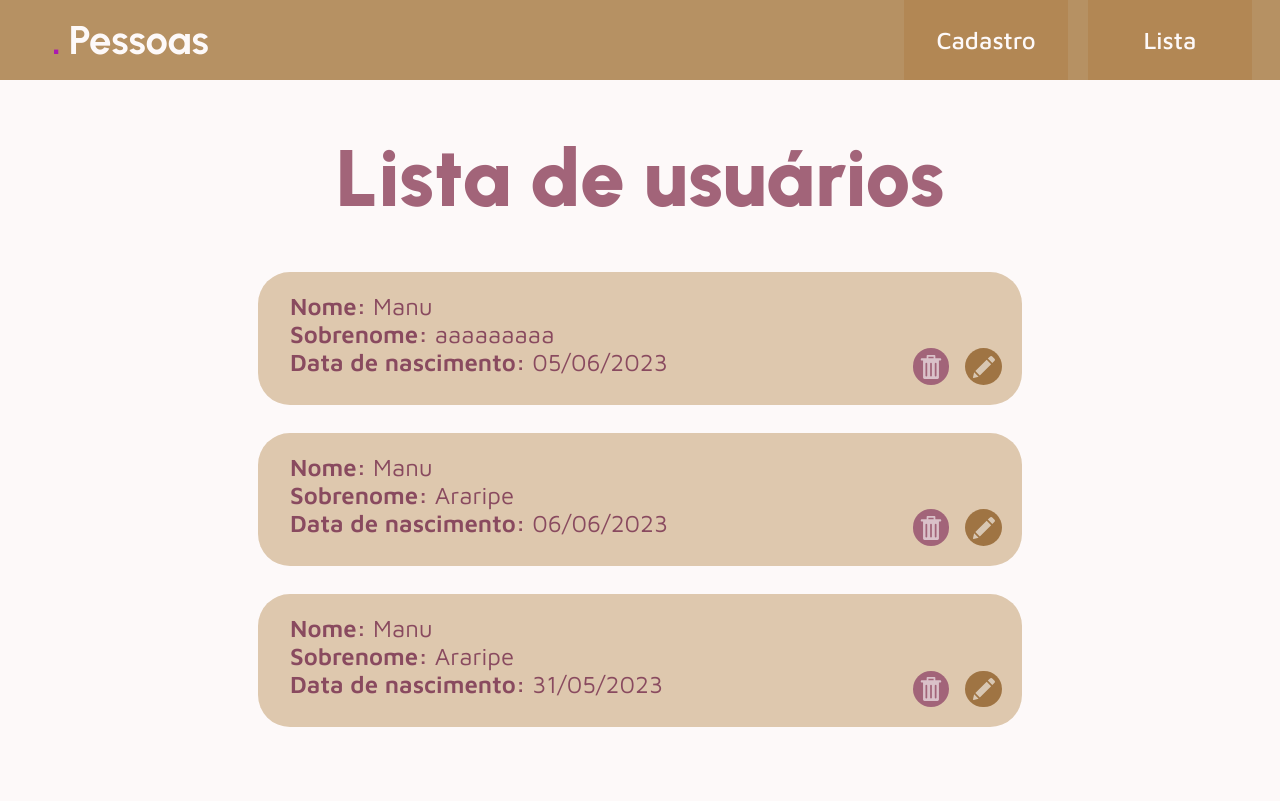
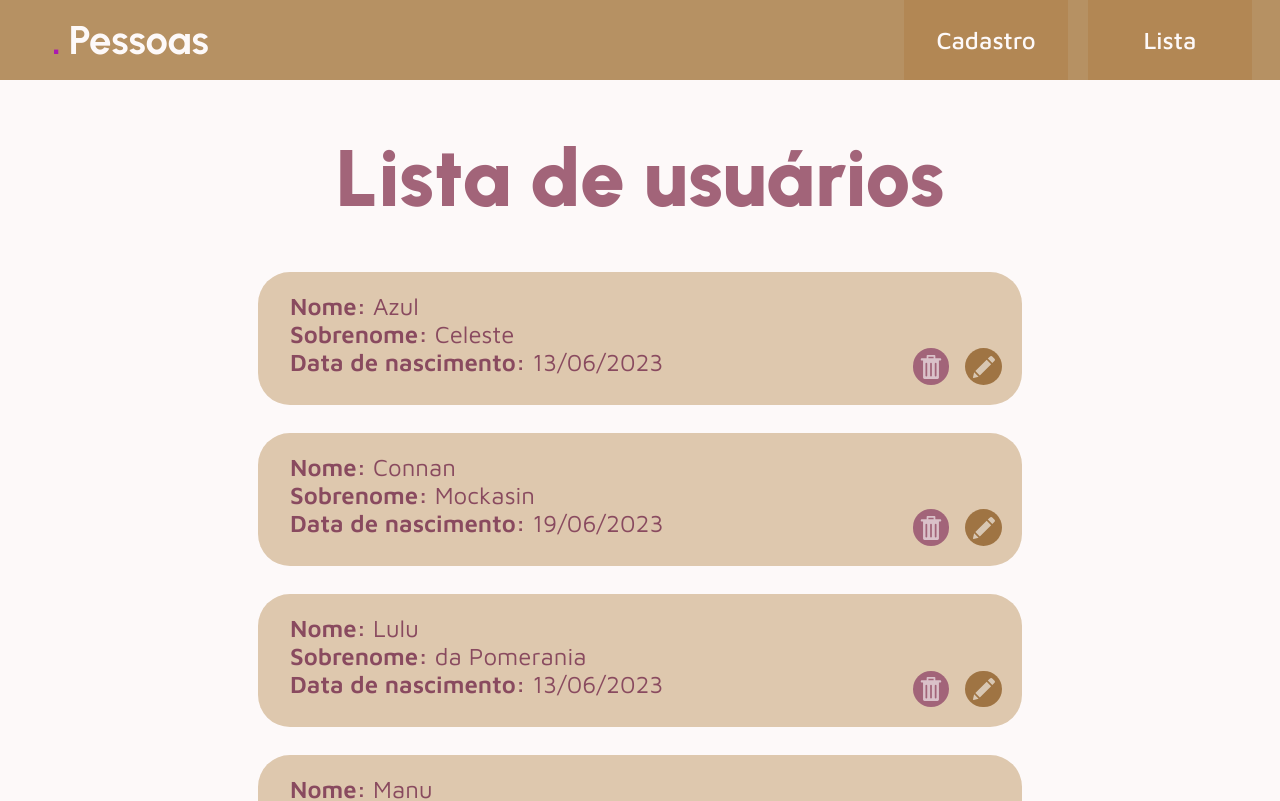
Before and after one commit to emararipe/desenvolve-desafio-15, a React (Create React App) app: page /lista in a window 1280 px wide. Shown: the top 801 px of the page. Built offline with nearby package versions, Linux system fonts and the light colour scheme; data requests are answered from the project's data file; a web font is replaced by a local one.

Commit message:
deletar pessoas finalziado

```diff
--- a/db.json
+++ b/db.json
@@ -1,22 +1,28 @@
 {
   "pessoasCadastradas": [
     {
-      "nome": "Manu",
-      "sobrenome": "aaaaaaaaa",
-      "dataNascimento": "2023-06-05T03:00:00.000Z",
-      "id": "a2fc08a3-e8d5-4bc2-8ae2-d82bdf6e0915"
+      "nome": "Azul",
+      "sobrenome": "Celeste",
+      "dataNascimento": "2023-06-13T03:00:00.000Z",
+      "id": "8bbd0f49-a431-4123-875a-b83aa2759fe9"
+    },
+    {
+      "nome": "Connan",
+      "sobrenome": "Mockasin",
+      "dataNascimento": "2023-06-19T03:00:00.000Z",
+      "id": "0433819a-b7b6-4d77-b612-1e2b83d0bd3a"
+    },
+    {
+      "nome": "Lulu",
+      "sobrenome": "da Pomerania",
+      "dataNascimento": "2023-06-13T03:00:00.000Z",
+      "id": "858d309e-5f0d-4fa4-a74f-4c89832b23ed"
     },
     {
       "nome": "Manu",
       "sobrenome": "Araripe",
-      "dataNascimento": "2023-06-06T03:00:00.000Z",
-      "id": "04a71682-c85c-456f-bddc-9314bded9553"
-    },
-    {
-      "nome": "Manu",
-      "sobrenome": "Araripe",
-      "dataNascimento": "2023-05-31T03:00:00.000Z",
-      "id": "47d75771-8e76-4e5f-9209-9eea004762d5"
+      "dataNascimento": "2023-06-27T03:00:00.000Z",
+      "id": "8a5cb71c-e9a5-4403-9d68-6ab5e425a019"
     }
   ]
 }
--- a/package.json
+++ b/package.json
@@ -31,6 +31,7 @@
     "@types/styled-components": "^5.1.26",
     "axios": "^1.4.0",
     "buffer": "^6.0.3",
+    "json-server": "^0.17.3",
     "moment": "^2.29.4",
     "react": "^18.2.0",
     "react-datepicker": "^4.13.0",
--- a/src/components/lista-pessoas/card-pessoa.tsx
+++ b/src/components/lista-pessoas/card-pessoa.tsx
@@ -1,4 +1,3 @@
-import { useState } from 'react'
 import { BotaoDeletar, BotaoEditar } from '../botoes'
 import { Pessoa } from '../../interfaces/pessoa'
 import { clienteService } from '../../service/cliente-service'
@@ -9,20 +8,23 @@ import './lista-pessoas.css'
 moment.locale('pt-br')
 
 interface Props extends Pessoa{
-  buscarDados: Promise<void>
+  setListaPessoas: React.Dispatch<React.SetStateAction<Pessoa[]>>
 }
 
-function CardPessoa({ id ,nome, sobrenome, dataNascimento, buscarDados } : Pessoa) {
+function CardPessoa({ id ,nome, sobrenome, dataNascimento, setListaPessoas } : Props) {
   const dataFormatada = moment(dataNascimento).format('L')
 
-  function deletaPessoa(){
+  async function deletaPessoa() {
     const confirmacao = confirm(`Deseja remover o cadastro de ${nome} ${sobrenome}?`)
 
-    if(confirmacao)
-      clienteService.excluirPessoa(id)
+    if(confirmacao) {
+      await clienteService.excluirPessoa(id)
+      const pessoas = await clienteService.listaPessoasCadastradas()
+      setListaPessoas(pessoas)
+    }
   }
 
-  function editarPessoa(){
+  function editarPessoa() {
     clienteService.excluirPessoa(id)
   }
 
--- a/src/components/lista-pessoas/lista-pessoas.tsx
+++ b/src/components/lista-pessoas/lista-pessoas.tsx
@@ -1,15 +1,14 @@
-import { useEffect, useState, useLayoutEffect } from 'react'
+import { useEffect, useState } from 'react'
 import { clienteService } from '../../service/cliente-service'
 import { Pessoa } from '../../interfaces/pessoa'
 import CardPessoa from './card-pessoa'
 import './lista-pessoas.css'
 
 function ListaPessoas() {
-  const [listaPessoas, setListaPessoas] = useState<Pessoa[]>([])
-  const buscarDados:Pessoa[] = async () => {
-    const dadosPessoasJSON = await clienteService.listaPessoasCadastradas()
-    const dadosPessoasString = JSON.stringify(dadosPessoasJSON)
-    const dadosPessoas:Pessoa[] = JSON.parse(dadosPessoasString)
+  const [listaPessoas, setListaPessoas] = useState<Pessoa[]> ([])
+
+  const buscarDados = async () => {
+    const dadosPessoas = await clienteService.listaPessoasCadastradas()
     setListaPessoas(dadosPessoas)
   }
 
@@ -34,7 +33,7 @@ function ListaPessoas() {
             nome={pessoa.nome}
             sobrenome={pessoa.sobrenome}
             dataNascimento={pessoa.dataNascimento}
-            buscarDados={buscarDados}
+            setListaPessoas={setListaPessoas}
           />)
         )}
       </tbody>
--- a/src/service/cliente-service.ts
+++ b/src/service/cliente-service.ts
@@ -1,8 +1,8 @@
-import { FontDownloadOffSharp } from "@mui/icons-material"
 import axios from "axios"
+import { Pessoa } from "../interfaces/pessoa"
 const baseUrl = "http://localhost:3001"
 
-const listaPessoasCadastradas = async (): Promise<JSON> => {
+const listaPessoasCadastradas = async (): Promise<Pessoa[]> => {
   try {
     const resposta = await axios.get(`${baseUrl}/pessoasCadastradas`)
     const dados = resposta.data
```
Also changed, not shown: 1 other file (tests, documents, lock files or other folders).
